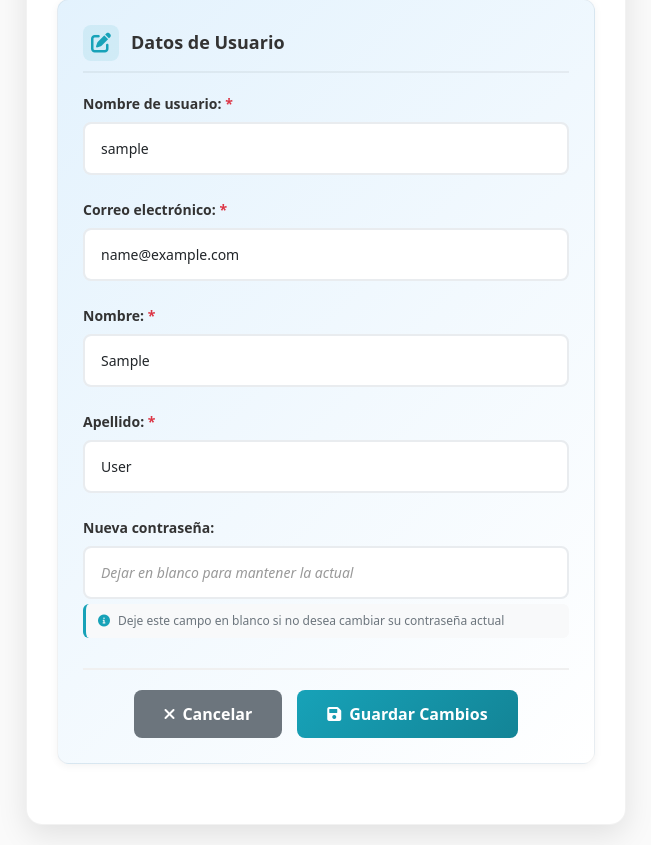
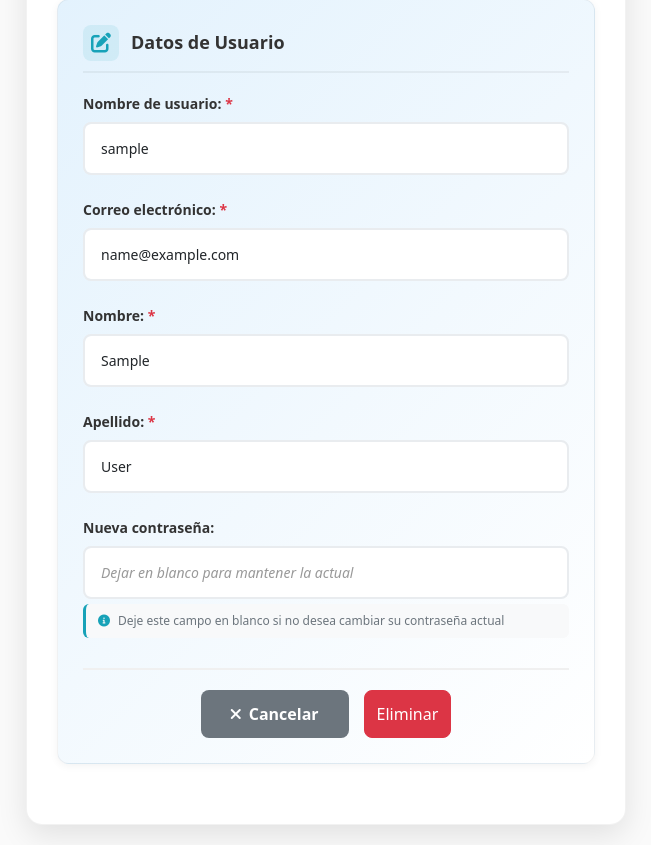
Before and after one commit to latmedina/ACAUCAB, a Django app: page /modificar-usuario/1/ in a window 1280 px wide. Shown: the part 495-1340 px from the top of the page, without its empty margins (314-965 px from the left). Run offline with Django 5.2, Linux system fonts and the light colour scheme; tables that the repository leaves empty hold one stand-in row (values such as "Sample post").

Commit message:
listo eliminar usuario

```diff
--- a/ecommerce/settings.py
+++ b/ecommerce/settings.py
@@ -26,7 +26,8 @@ SECRET_KEY = 'django-insecure-cambia-esta-clave'
 # SECURITY WARNING: don't run with debug turned on in production!
 DEBUG = True
 
-ALLOWED_HOSTS = []
+ALLOWED_HOSTS = ['localhost', '127.0.0.1', '05ea-38-114-120-210.ngrok-free.app']
+CSRF_TRUSTED_ORIGINS = ['https://05ea-38-114-120-210.ngrok-free.app']
 
 
 # Application definition
--- a/store/templates/modificar_usuario.html
+++ b/store/templates/modificar_usuario.html
@@ -125,12 +125,18 @@
                     <i class="fas fa-times"></i>
                     Cancelar
                 </a>
-                <button type="submit" class="btn-primary">
-                    <i class="fas fa-save"></i>
-                    Guardar Cambios
-                </button>
+                <form method="POST" action="{% url 'eliminar_usuario' usuario.id %}">
+                    {% csrf_token %}
+                    <button type="submit" class="btn btn-danger">Eliminar</button>
+                    </form>
             </div>
         </form>
+
+
+
     </div>
 </div>
+
+
+
 {% endblock %}
--- a/store/urls.py
+++ b/store/urls.py
@@ -40,6 +40,7 @@ urlpatterns = [
     path('registrar/proveedor/', views.registrar_proveedor_view, name='registrar_proveedor'),
     path('registrar/usuario/<str:tipo>/<int:id_entidad>/', views.crear_usuario_view, name='crear_usuario'),
     path('modificar-usuario/<int:usuario_id>/', views.modificar_usuario_view, name='modificar_usuario'),
+    path('eliminar_usuario/<int:id_usuario>/', views.eliminar_usuario_view, name='eliminar_usuario'),
 
 
     path('factura/', views.vista_factura, name='vista_factura'),
--- a/store/utils.py
+++ b/store/utils.py
@@ -100,3 +100,8 @@ def modificar_usuario_sql(id_usuario, username, email, password, first_name, las
             first_name,
             last_name
         ])
+
+def eliminar_usuario_sql(id_usuario):
+    print(f"Llamando procedimiento eliminar_usuario con ID: {id_usuario}")
+    with connection.cursor() as cursor:
+        cursor.callproc('eliminar_usuario', [id_usuario])
--- a/store/views.py
+++ b/store/views.py
@@ -21,7 +21,7 @@ from django.views.decorators.csrf import csrf_exempt
 from decimal import Decimal
 from datetime import datetime, date
 from .forms import ClienteForm, EmpleadoForm, ProveedorForm
-from .utils import crear_usuario_sql, modificar_usuario_sql
+from .utils import crear_usuario_sql, modificar_usuario_sql, eliminar_usuario_sql
 
 def validate_expiration_date(exp_date_str):
     """Valida que la fecha de vencimiento no sea anterior a la actual"""
@@ -1517,6 +1517,25 @@ def modificar_usuario_view(request, usuario_id):
         'usuario': user_obj
     })
 
+from django.contrib.auth import logout
+from django.shortcuts import redirect
+
+@login_required
+def eliminar_usuario_view(request, id_usuario):
+    print(f"Vista eliminar_usuario llamada. Método: {request.method}")
+    if request.method == 'POST':
+        print(f"Eliminando usuario con ID {id_usuario}")
+        eliminar_usuario_sql(id_usuario)
+
+        # Si el usuario que se eliminó es el que está logueado:
+        if request.user.id == id_usuario:
+            logout(request)
+            return redirect('login')  # Te lleva al login
+
+        return redirect('store')  # O donde prefieras si eliminás a otro usuario
+    else:
+        print("Vista llamada por GET, no se elimina nada.")
+        return redirect('/')
 
 # HOME
 @login_required(login_url='login')
```
Also changed, not shown: SQL/procedimientos.sql (+16 -0 lines), static/images/productos/56c51bd3b3cc610e16b2f537b91912d1_5TQZFmp.jpg (added), static/images/productos/5bdad03b9534402c814b1917542c9854_04kiBuS.jpg (added), static/images/productos/67cc223b0c0d7c0bbc8d78f57be05919_Jm3BtN3.jpg (added), static/images/productos/8836be9f6528c31e2df548ff536f0ea2_jBvjCT1.jpg (added), static/images/productos/92b363117974dee5db8fa94702e9b21a_KWdRTNI.jpg (added), static/images/productos/b068d450b8590f2f593f80cf81029734_uyzaYJD.jpg (added), static/images/productos/db95c4d82ad0bc3f87f1d0d630faa144_UyiTQxJ.jpg (added), static/images/productos/dd19673e43356f035d6ba2c7e4112bba_Y7PMpc2.jpg (added), static/images/productos/e63538cb1d265bd6f545846a54f3506e_Dj896tF.jpg (added).
